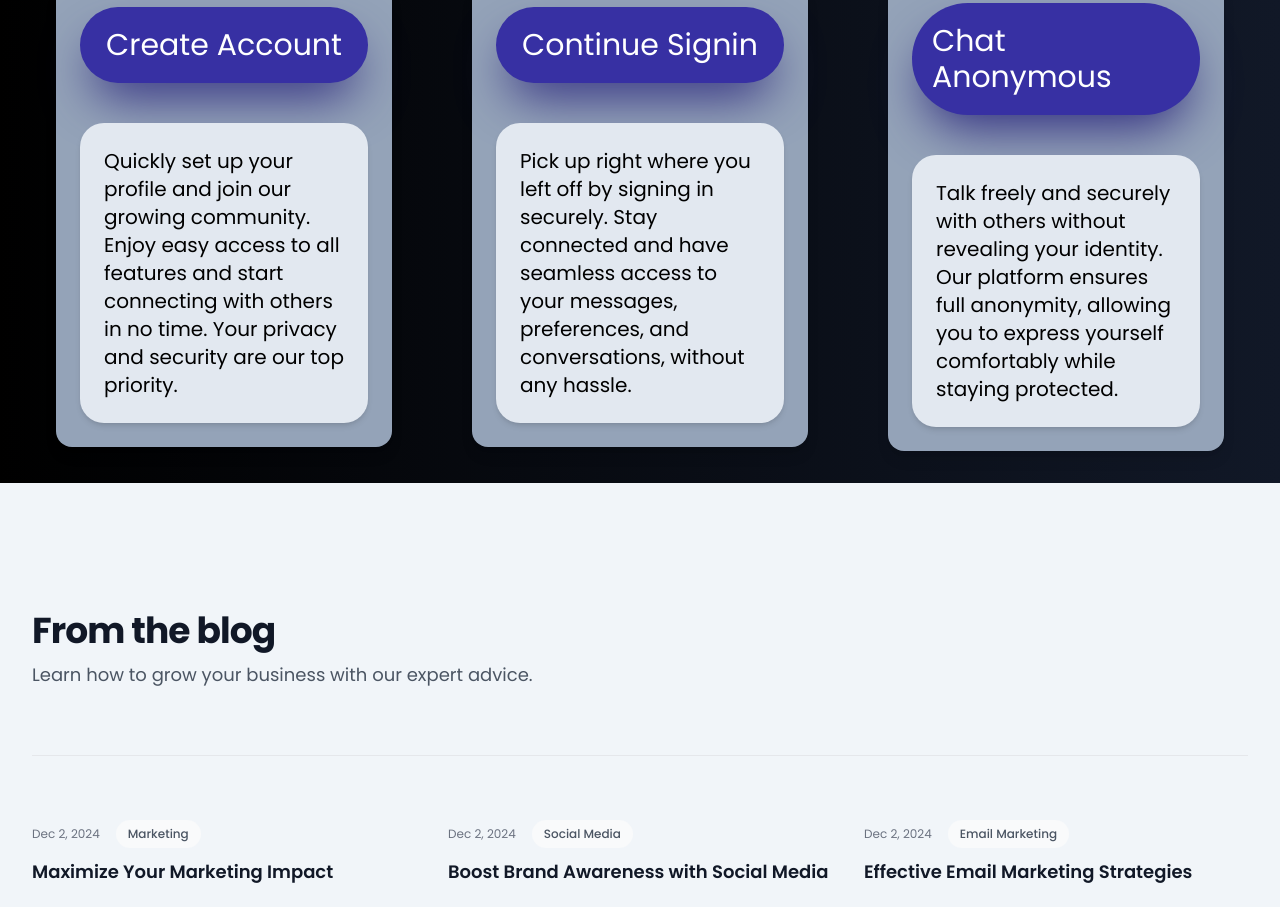
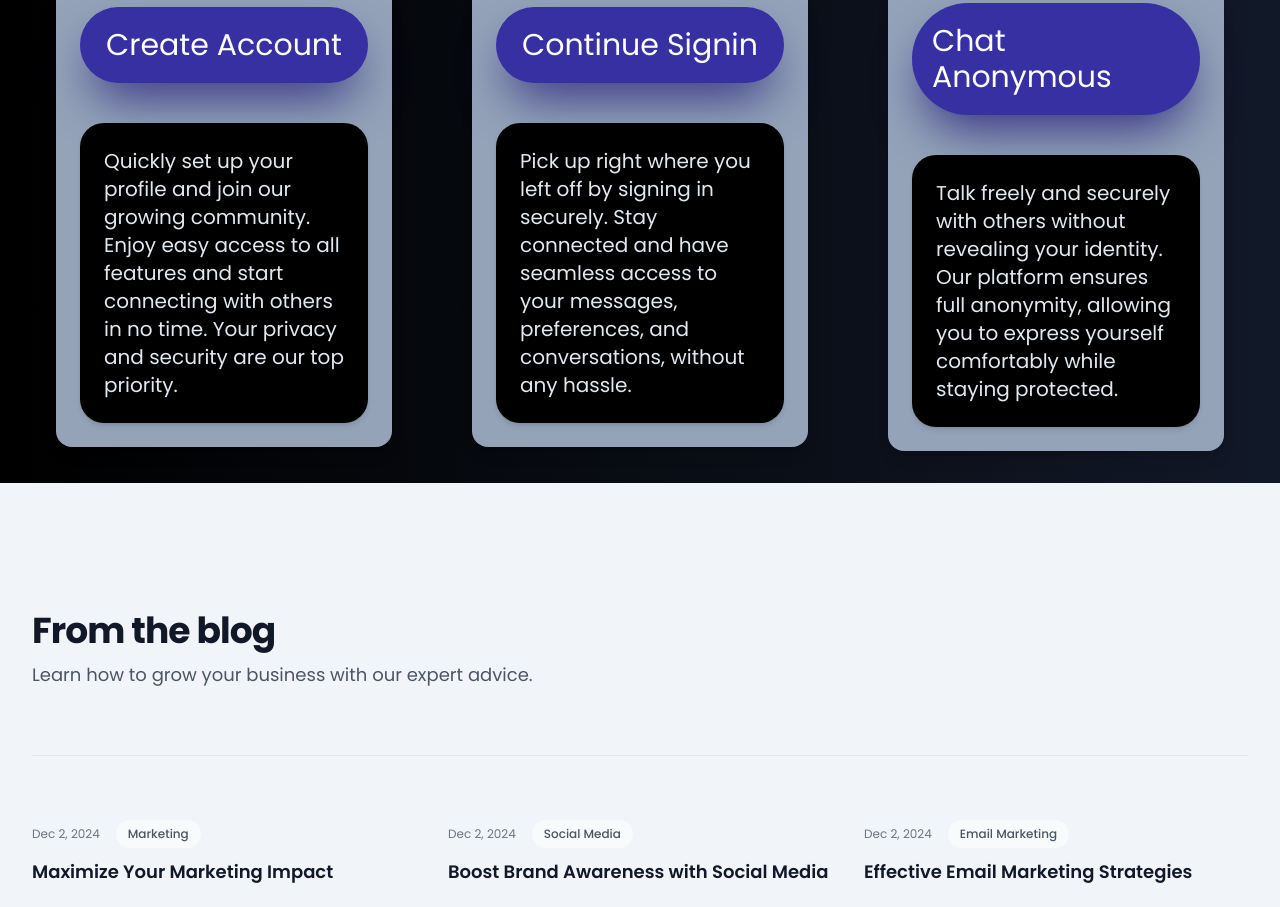
Before and after one commit to bluea1855/chat-app, a React (Vite) app: page /dashboard in a window 1280 px wide. Shown: the part 2485-3392 px from the top of the page. Built offline with nearby package versions, Linux system fonts and the light colour scheme.

Commit message:
Update Dashboard.jsx

```diff
--- a/src/components/sections/dashboard/Dashboard.jsx
+++ b/src/components/sections/dashboard/Dashboard.jsx
@@ -35,21 +35,21 @@ function Dashboard() {
         <div className="w-96 shadow-lg flex flex-col justify-center items-center gap-10 text-white bg-slate-400 p-6 rounded-2xl">
           <CreateAnAccount hideButton />
 
-          <div className="bg-slate-200 rounded-3xl shadow-md p-6 text-black text-xl">
+          <div className={isClicked ? 'bg-slate-200 rounded-3xl shadow-md p-6 text-black text-xl':'bg-black rounded-3xl shadow-md p-6 text-slate-200 text-xl'}>
           Quickly set up your profile and join our growing community. Enjoy easy access to all features and start connecting with others in no time. Your privacy and security are our top priority.
           </div>
         </div>
         <div className="w-96 shadow-lg flex flex-col justify-center items-center gap-10 text-white bg-slate-400 p-6 rounded-2xl">
           <ContinueSignin hideButton />
 
-          <div className="bg-slate-200 rounded-3xl shadow-md p-6 text-black text-xl">
+          <div className={isClicked ? 'bg-slate-200 rounded-3xl shadow-md p-6 text-black text-xl':'bg-black rounded-3xl shadow-md p-6 text-slate-200 text-xl'}>
           Pick up right where you left off by signing in securely. Stay connected and have seamless access to your messages, preferences, and conversations, without any hassle.
           </div>
         </div>
         <div className="w-96 shadow-lg flex flex-col justify-center items-center gap-10 text-white bg-slate-400 p-6 rounded-2xl">
           <ChatAnonymous hideButton />
 
-          <div className="bg-slate-200 rounded-3xl shadow-md p-6 text-black text-xl">
+          <div className={isClicked ? 'bg-slate-200 rounded-3xl shadow-md p-6 text-black text-xl':'bg-black rounded-3xl shadow-md p-6 text-slate-200 text-xl'}>
           Talk freely and securely with others without revealing your identity. Our platform ensures full anonymity, allowing you to express yourself comfortably while staying protected.
           </div>
         </div>
```
